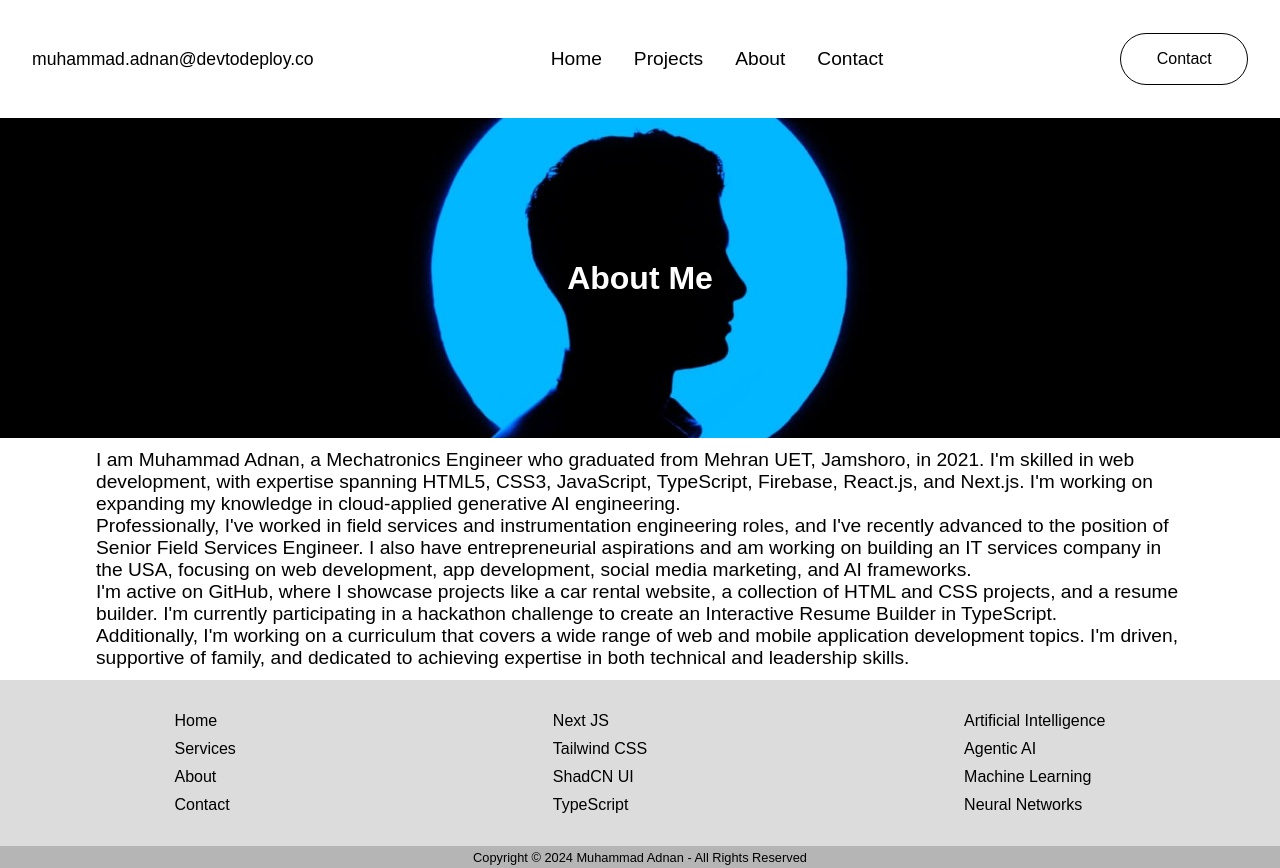
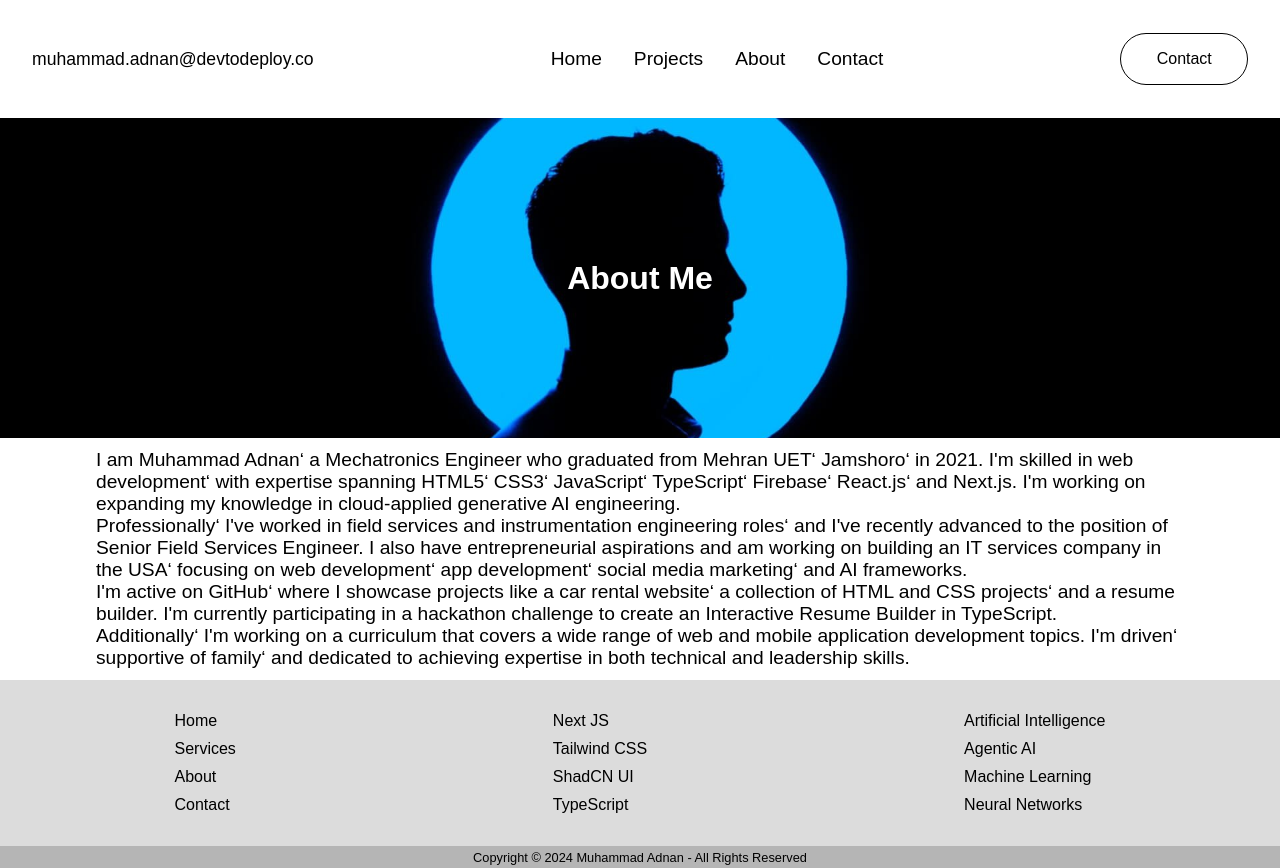
Before and after one commit to MuhammadAdnan1998/personal-portfolio-website, a Next.js app: page /about in a window 1280 px wide. Built offline with nearby package versions, Linux system fonts and the light colour scheme; a web font is replaced by a local one.

Commit message:
updated about page

```diff
--- a/src/app/about/page.tsx
+++ b/src/app/about/page.tsx
@@ -7,10 +7,10 @@ export default function page() {
         <h1 className="about-title">About Me</h1>
       </div>
       <div className="about-data">
-        I am Muhammad Adnan, a Mechatronics Engineer who graduated from Mehran UET, Jamshoro, in 2021. I&apos;m skilled in web development, with expertise spanning HTML5, CSS3, JavaScript, TypeScript, Firebase, React.js, and Next.js. I&apos;m working on expanding my knowledge in cloud-applied generative AI engineering.<br />
-        Professionally, I&apos;ve worked in field services and instrumentation engineering roles, and I&apos;ve recently advanced to the position of Senior Field Services Engineer. I also have entrepreneurial aspirations and am working on building an IT services company in the USA, focusing on web development, app development, social media marketing, and AI frameworks.<br />
-        I&apos;m active on GitHub, where I showcase projects like a car rental website, a collection of HTML and CSS projects, and a resume builder. I&apos;m currently participating in a hackathon challenge to create an Interactive Resume Builder in TypeScript.<br />
-        Additionally, I&apos;m working on a curriculum that covers a wide range of web and mobile application development topics. I&apos;m driven, supportive of family, and dedicated to achieving expertise in both technical and leadership skills.
+        I am Muhammad Adnan&lsquo; a Mechatronics Engineer who graduated from Mehran UET&lsquo; Jamshoro&lsquo; in 2021. I&apos;m skilled in web development&lsquo; with expertise spanning HTML5&lsquo; CSS3&lsquo; JavaScript&lsquo; TypeScript&lsquo; Firebase&lsquo; React.js&lsquo; and Next.js. I&apos;m working on expanding my knowledge in cloud-applied generative AI engineering.<br />
+        Professionally&lsquo; I&apos;ve worked in field services and instrumentation engineering roles&lsquo; and I&apos;ve recently advanced to the position of Senior Field Services Engineer. I also have entrepreneurial aspirations and am working on building an IT services company in the USA&lsquo; focusing on web development&lsquo; app development&lsquo; social media marketing&lsquo; and AI frameworks.<br />
+        I&apos;m active on GitHub&lsquo; where I showcase projects like a car rental website&lsquo; a collection of HTML and CSS projects&lsquo; and a resume builder. I&apos;m currently participating in a hackathon challenge to create an Interactive Resume Builder in TypeScript.<br />
+        Additionally&lsquo; I&apos;m working on a curriculum that covers a wide range of web and mobile application development topics. I&apos;m driven&lsquo; supportive of family&lsquo; and dedicated to achieving expertise in both technical and leadership skills.
       </div>
     </div>
   );
```
